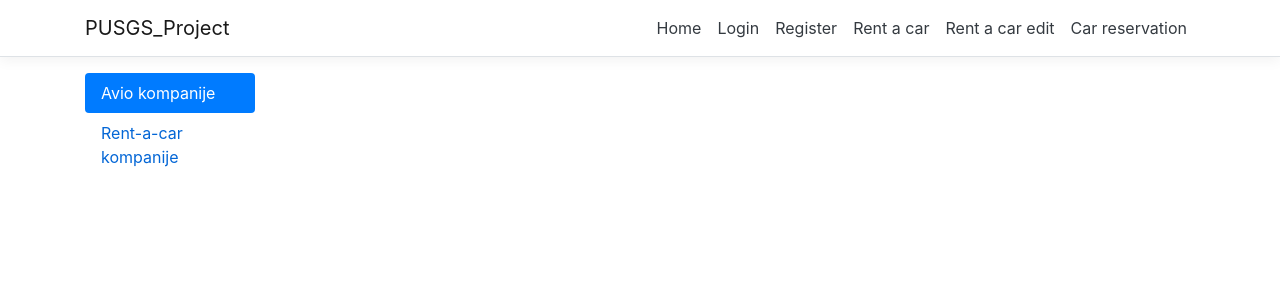
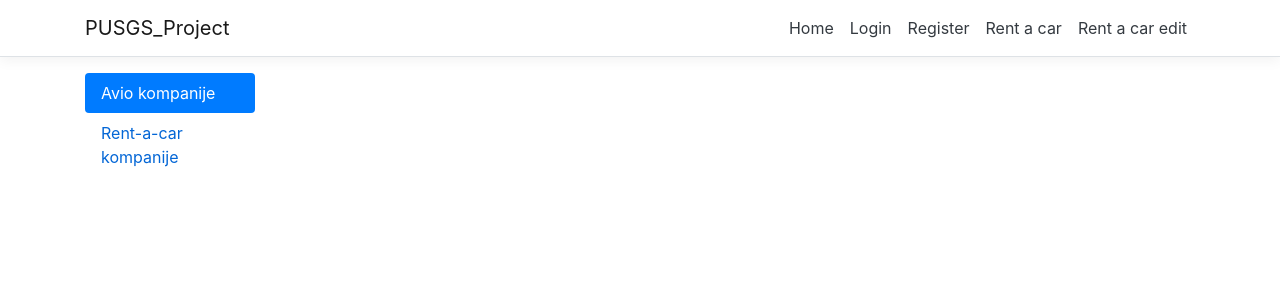
Before and after one commit to SrdjanStankov/Web2_Projekat, an Angular app in the folder PUSGS_Project/PUSGS_Project/ClientApp/: page / in a window 1280 px wide. Shown: the top 300 px of the page. Built offline with nearby package versions, Linux system fonts and the light colour scheme.

Commit message:
Car reservation is now available only when logedIn

```diff
--- a/PUSGS_Project/PUSGS_Project/ClientApp/src/app/nav-menu/nav-menu.component.html
+++ b/PUSGS_Project/PUSGS_Project/ClientApp/src/app/nav-menu/nav-menu.component.html
@@ -32,7 +32,7 @@
           <li class="nav-item" [routerLinkActive]="['link-active']">
             <a class="nav-link text-dark" [routerLink]="['/rent-a-car-edit']">Rent a car edit</a>
           </li>
-          <li class="nav-item" [routerLinkActive]="['link-active']">
+          <li *ngIf="backend.isLogedIn()" class="nav-item" [routerLinkActive]="['link-active']">
             <a class="nav-link text-dark" [routerLink]="['/car-reservation']">Car reservation</a>
           </li>
         </ul>
```
